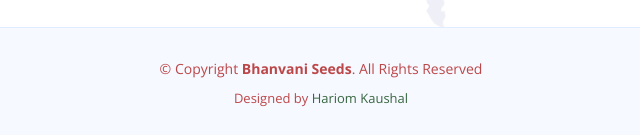
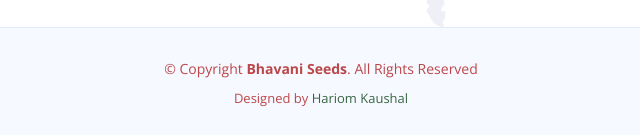
Before and after one commit to tyuirewq/Bhanvani, a plain HTML site: page services.html in a window 1280 px wide. Shown: the part 1568-1703 px from the top of the page, 319-959 px from the left. Drawn offline with nearby package versions, Linux system fonts and the light colour scheme.

Commit message:
Update services.html

```diff
--- a/services.html
+++ b/services.html
@@ -5,7 +5,7 @@
   <meta charset="utf-8">
   <meta content="width=device-width, initial-scale=1.0" name="viewport">
 
-  <title>Bhanvani Seeds</title>
+  <title>Bhavani Seeds</title>
   <meta content="" name="description">
   <meta content="" name="keywords">
 
@@ -36,7 +36,7 @@
 
       <a href="index.html" class="logo d-flex align-items-center">
         <img src="assests/img/logo.png" alt="">
-        <span>Bhanvani Seeds</span>
+        <span>Bhavani Seeds</span>
       </a>
 
       <nav id="navbar" class="navbar">
@@ -133,7 +133,7 @@
           <div class="col-lg-5 col-md-12 footer-info">
             <a href="index.html" class="logo d-flex align-items-center">
               <img src="assests/img/logo.png" alt="">
-              <span>Bhanvani Seeds</span>
+              <span>Bhavani Seeds</span>
             </a>
             <p>We're committed to revolutionizing agriculture. Our innovative agro products are designed to optimize
               crop growth, enhance soil health, and deliver superior yields. By harnessing the power of science and
@@ -190,7 +190,7 @@
 
     <div class="container">
       <div class="copyright">
-        &copy; Copyright <strong><span>Bhanvani Seeds</span></strong>. All Rights Reserved
+        &copy; Copyright <strong><span>Bhavani Seeds</span></strong>. All Rights Reserved
       </div>
       <div class="credits">
 
```
